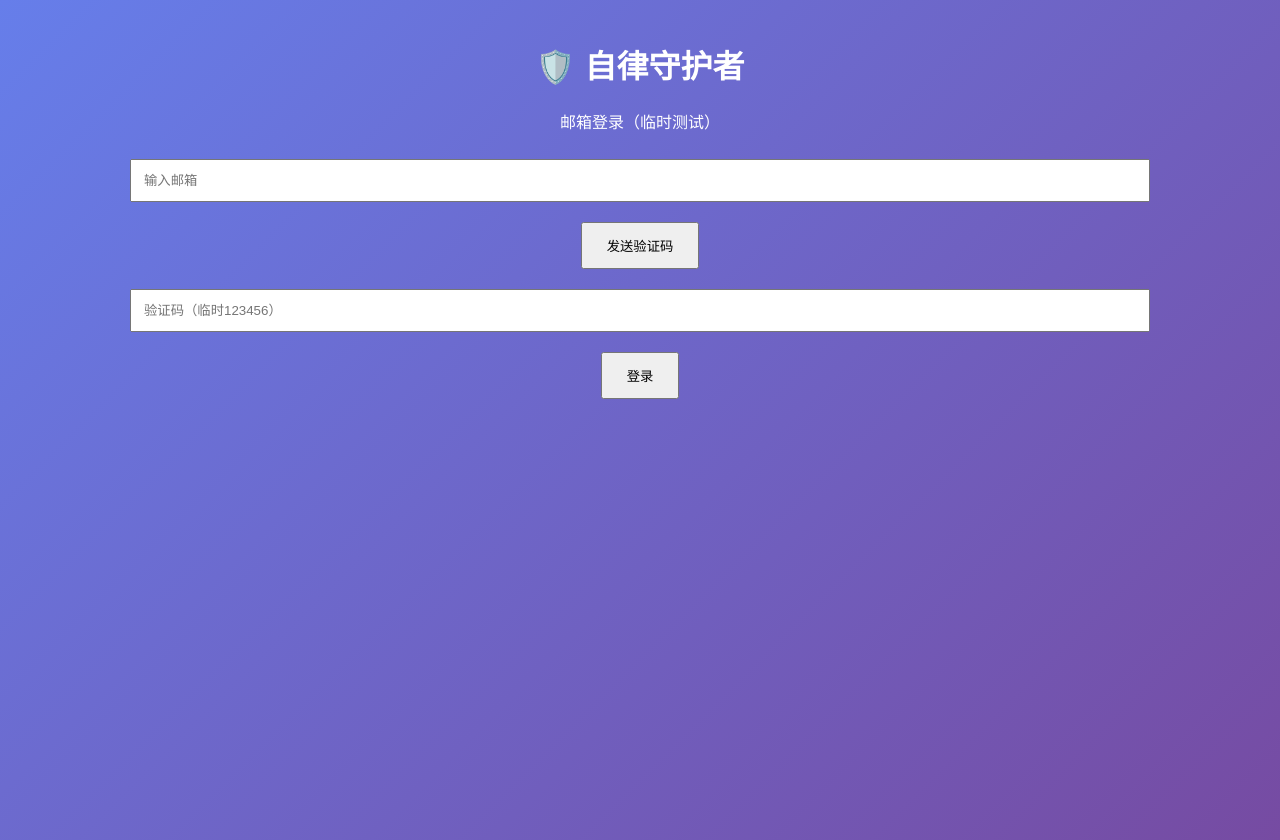
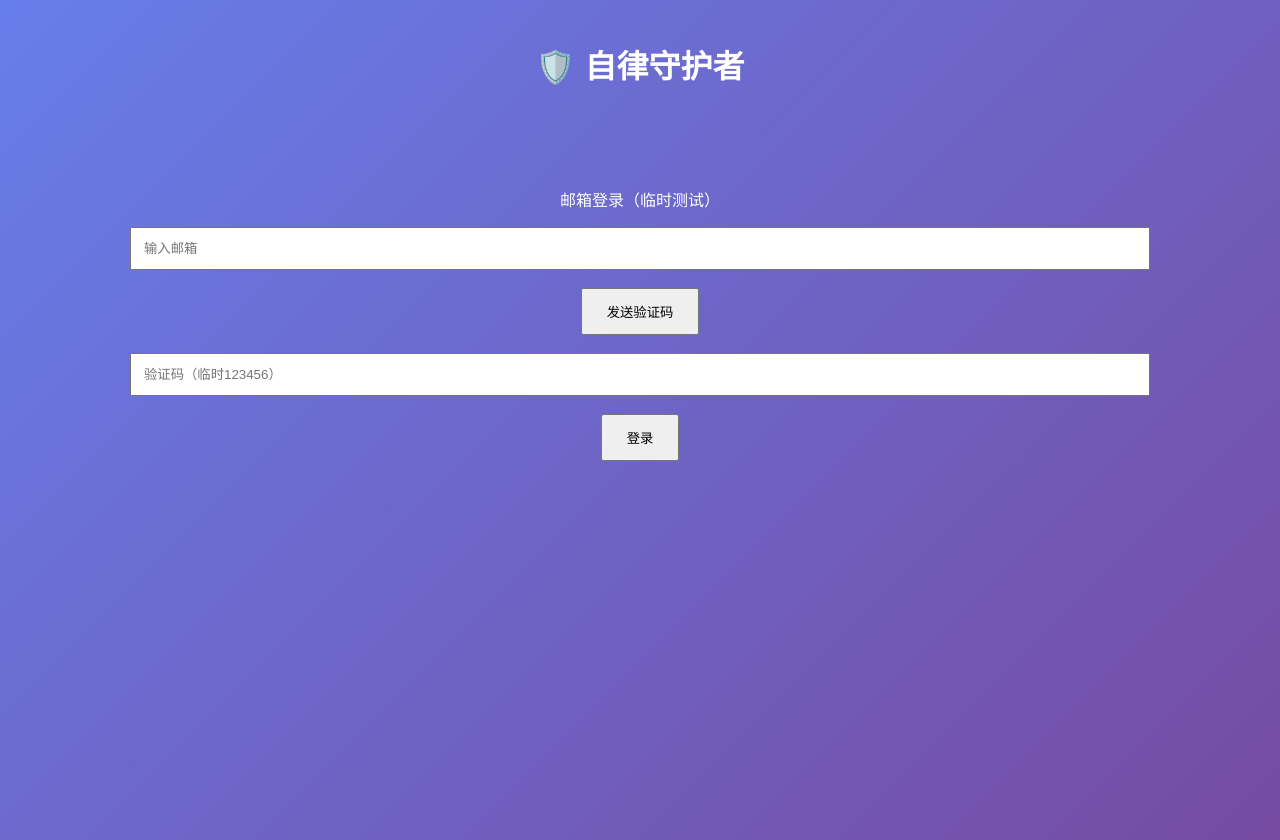
Before and after one commit to dgtftgardehy-rgb/zilv-frontend, a React (Vite) app: page / in a window 1280 px wide. Built offline with nearby package versions, Linux system fonts and the light colour scheme.

Commit message:
Update App.jsx

```diff
--- a/src/App.jsx
+++ b/src/App.jsx
@@ -1,19 +1,16 @@
 import { useState } from 'react'
 
 function App() {
+  const [loggedIn, setLoggedIn] = useState(false)
   const [email, setEmail] = useState('')
   const [code, setCode] = useState('')
   const [message, setMessage] = useState('')
-  const [loggedIn, setLoggedIn] = useState(false)
-  const [habits, setHabits] = useState([]) // 临时本地习惯
-  const [newHabit, setNewHabit] = useState('')
-
-  const sendCode = () => {
-    setMessage('验证码已发送！（临时模拟，用123456登录）')
-  }
+  const [habits, setHabits] = useState([]) // 所有习惯
+  const [newName, setNewName] = useState('')
+  const [newType, setNewType] = useState('check') // check:普通, number:数字, special:特殊
 
   const verify = () => {
-    if (code === '123456') {
+    if (code === '123456') { // 临时验证码
       setLoggedIn(true)
       setMessage('登录成功！')
     } else {
@@ -22,70 +19,72 @@ function App() {
   }
 
   const addHabit = () => {
-    if (newHabit.trim()) {
-      setHabits([...habits, { name: newHabit, streak: 0 }])
-      setNewHabit('')
+    if (newName.trim()) {
+      setHabits([...habits, {
+        name: newName,
+        type: newType,
+        streak: 0,
+        value: 0 // 数字型用
+      }])
+      setNewName('')
     }
   }
 
   const checkIn = (index) => {
     const updated = [...habits]
     updated[index].streak += 1
+    if (updated[index].type === 'number') {
+      updated[index].value += 1 // 示例增加1，可改
+    }
     setHabits(updated)
   }
 
   return (
-    <div style={{ textAlign: 'center', color: 'white', padding: '20px', minHeight: '100vh' }}>
-      <h1>🛡️ 自律守护者</h1>
+    <div style={{ padding: '20px', color: 'white', minHeight: '100vh' }}>
+      <h1 style={{ textAlign: 'center' }}>🛡️ 自律守护者</h1>
       {loggedIn ? (
         <div>
-          <h2>欢迎，{email}！</h2>
-          <input
-            placeholder="添加新习惯（如早起、健身）"
-            value={newHabit}
-            onChange={(e) => setNewHabit(e.target.value)}
-            style={{ padding: '10px', width: '80%', margin: '10px' }}
-          />
-          <button onClick={addHabit} style={{ padding: '10px' }}>添加</button>
-          <div style={{ marginTop: '30px' }}>
-            <h3>我的习惯</h3>
+          <h2 style={{ textAlign: 'center' }}>欢迎，{email}！</h2>
+
+          <div style={{ margin: '20px 0' }}>
+            <input placeholder="习惯名称（如早起、跑步）" value={newName} onChange={e => setNewName(e.target.value)} style={{ padding: '10px', width: '60%' }} />
+            <select onChange={e => setNewType(e.target.value)} style={{ padding: '10px' }}>
+              <option value="check">普通打卡</option>
+              <option value="number">数字记录（如公里、个数）</option>
+              <option value="special">特殊挑战（连续天数）</option>
+            </select>
+            <button onClick={addHabit} style={{ padding: '10px' }}>添加</button>
+          </div>
+
+          <div>
             {habits.map((habit, index) => (
-              <div key={index} style={{ margin: '20px', background: 'rgba(255,255,255,0.2)', padding: '15px', borderRadius: '10px' }}>
-                <p>{habit.name} 🔥 {habit.streak} 天</p>
+              <div key={index} style={{ background: 'rgba(255,255,255,0.2)', padding: '15px', margin: '10px 0', borderRadius: '10px' }}>
+                <h3>{habit.name} 🔥 {habit.streak} 天</h3>
+                {habit.type === 'number' && <p>今日记录：{habit.value}</p>}
+                {habit.type === 'special' && <p>健康提示：保持规律排精有利于身心健康</p>}
                 <button onClick={() => checkIn(index)}>今天打卡</button>
               </div>
             ))}
-            {habits.length === 0 && <p>还没有习惯，添加一个开始吧！</p>}
+            {habits.length === 0 && <p style={{ textAlign: 'center' }}>添加第一个习惯开始坚持吧！</p>}
           </div>
         </div>
       ) : (
-        <div>
+        <div style={{ textAlign: 'center', marginTop: '100px' }}>
           <p>邮箱登录（临时测试）</p>
-          <input
-            type="email"
-            placeholder="输入邮箱"
-            value={email}
-            onChange={(e) => setEmail(e.target.value)}
-            style={{ padding: '12px', width: '80%', margin: '10px' }}
-          />
-          <br />
-          <button onClick={sendCode} style={{ padding: '12px 24px', margin: '10px' }}>
+          <input type="email" placeholder="输入邮箱" value={email} onChange={e => setEmail(e.target.value)} style={{ padding: '12px', width: '80%' }} />
+          <br /><br />
+          <button onClick={() => setMessage('验证码已发送（临时用123456）')} style={{ padding: '12px 24px' }}>
             发送验证码
           </button>
-          <br />
-          <input
-            placeholder="验证码（临时123456）"
-            value={code}
-            onChange={(e) => setCode(e.target.value)}
-            style={{ padding: '12px', width: '80%', margin: '10px' }}
-          />
-          <br />
-          <button onClick={verify} style={{ padding: '12px 24px', margin: '10px' }}>
+          <br /><br />
+          <input placeholder="验证码（临时123456）" value={code} onChange={e => setCode(e.target.value)} style={{ padding: '12px', width: '80%' }} />
+          <br /><br />
+          <button onClick={verify} style={{ padding: '12px 24px' }}>
             登录
           </button>
         </div>
       )}
-      <p>{message}</p>
+      <p style={{ textAlign: 'center', marginTop: '20px' }}>{message}</p>
     </div>
   )
 }
```
